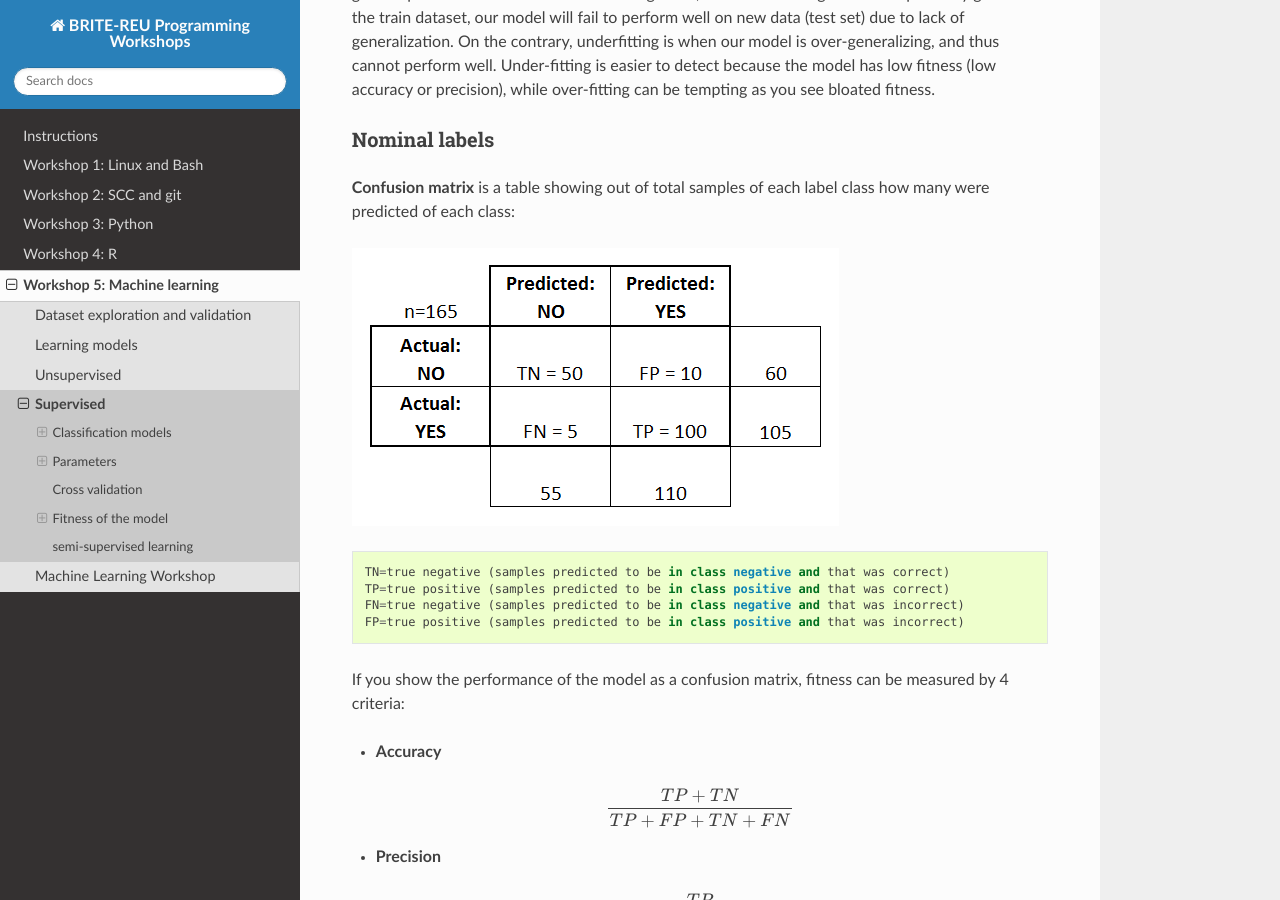
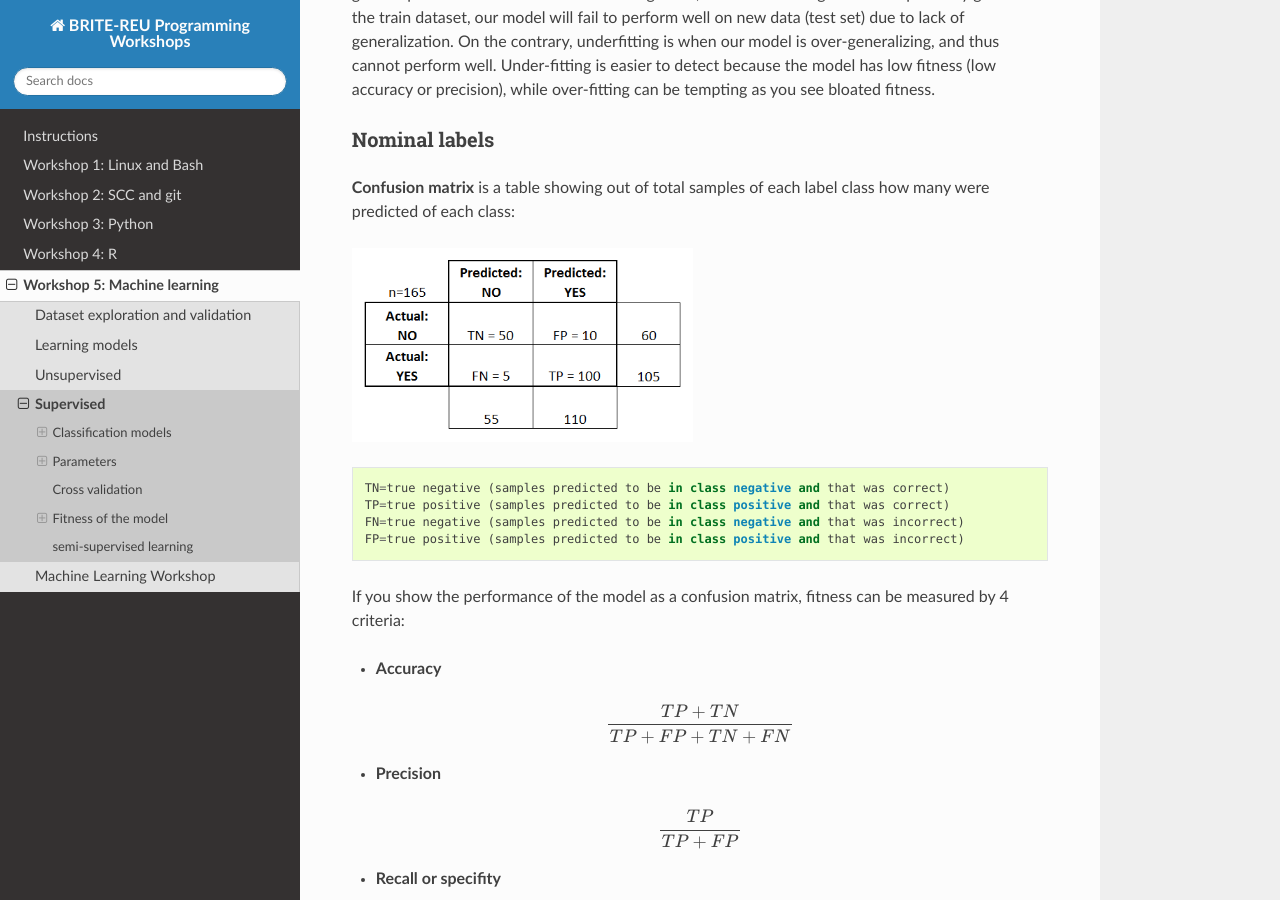
Before and after one commit to BRITE-REU/programming-workshops, a Sphinx documentation site: the page built from source/workshops/05_Machine_learning/supervised_learning.rst, in a window 1280 px wide and 900 px high, scrolled down 3000 px. Built offline with Sphinx 7.4.7 and the Read the Docs theme 2.0.0, drawn with Linux system fonts in a browser that asks for light colours.

Commit message:
Update supervised_learning.rst

```diff
--- a/source/workshops/05_Machine_learning/supervised_learning.rst
+++ b/source/workshops/05_Machine_learning/supervised_learning.rst
@@ -78,6 +78,7 @@ Nominal labels
 **Confusion matrix** is a table showing out of total samples of each label class how many were predicted of each class:
 
 .. image:: img/confusion_matrix.png
+    :scale: 70%
 
 .. code::
 
```
